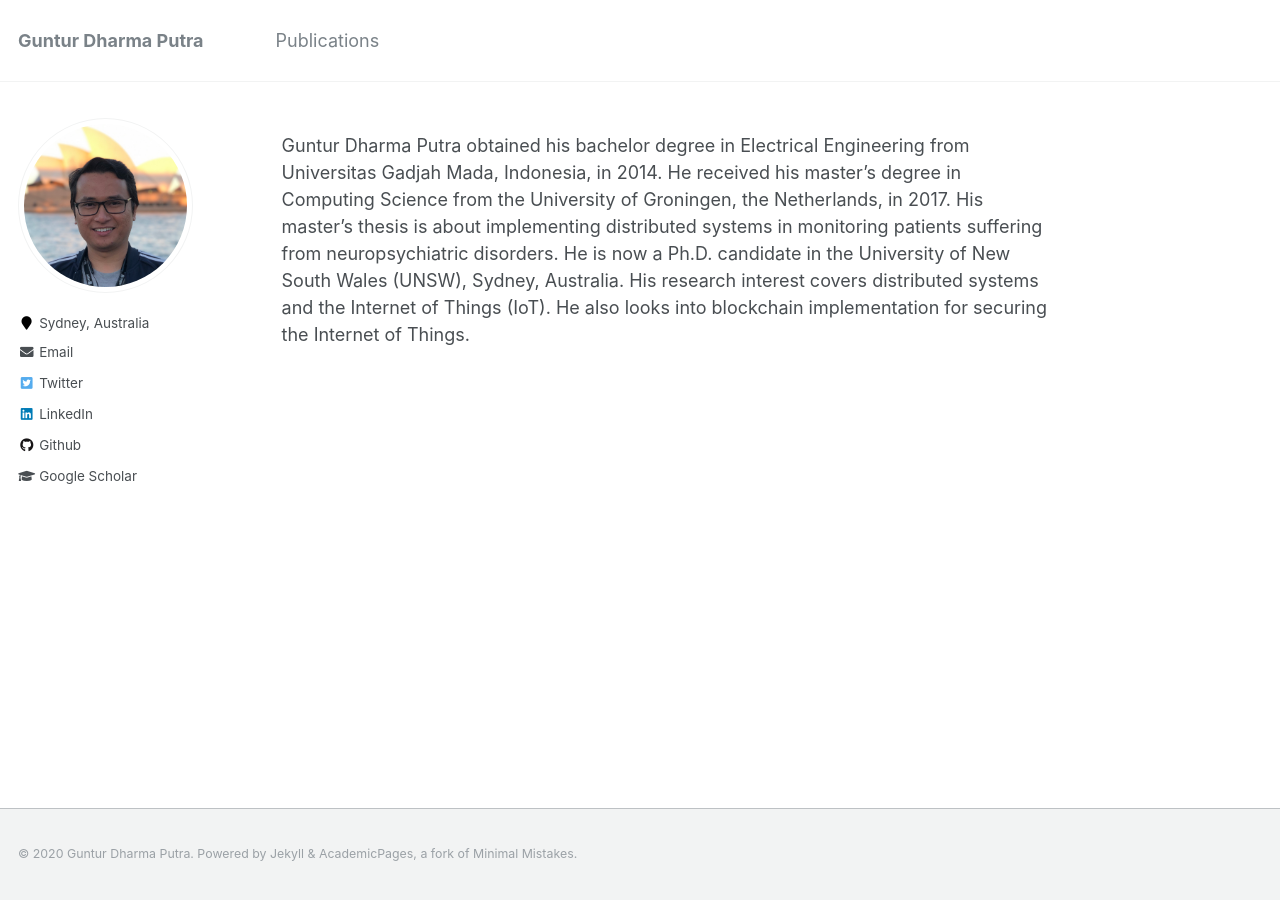
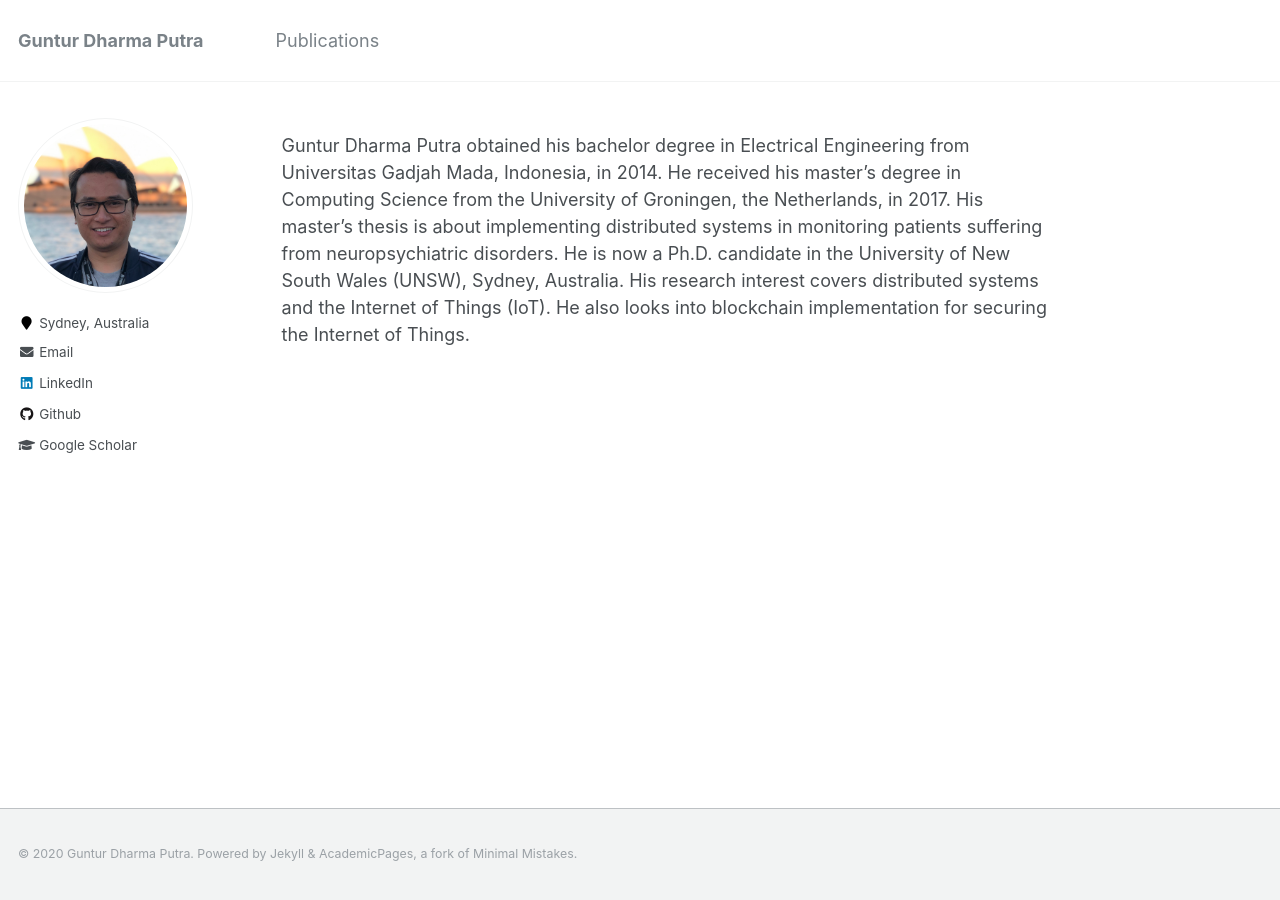
Before and after one commit to gdputra/gdputra.github.io, a Jekyll site: the page built from _pages/about.md, in a window 1280 px wide. Built offline with Jekyll 4.4.1, drawn with Linux system fonts in a browser that asks for light colours.

Commit message:
Update _config.yml

```diff
--- a/_config.yml
+++ b/_config.yml
@@ -109,7 +109,7 @@ author:
   stackoverflow    : # http://stackoverflow.com/users/123456/username
   steam            :
   tumblr           :
-  twitter          : "gunturdputra"
+  twitter          : # "gunturdputra"
   vine             :
   weibo            :
   xing             :
```
